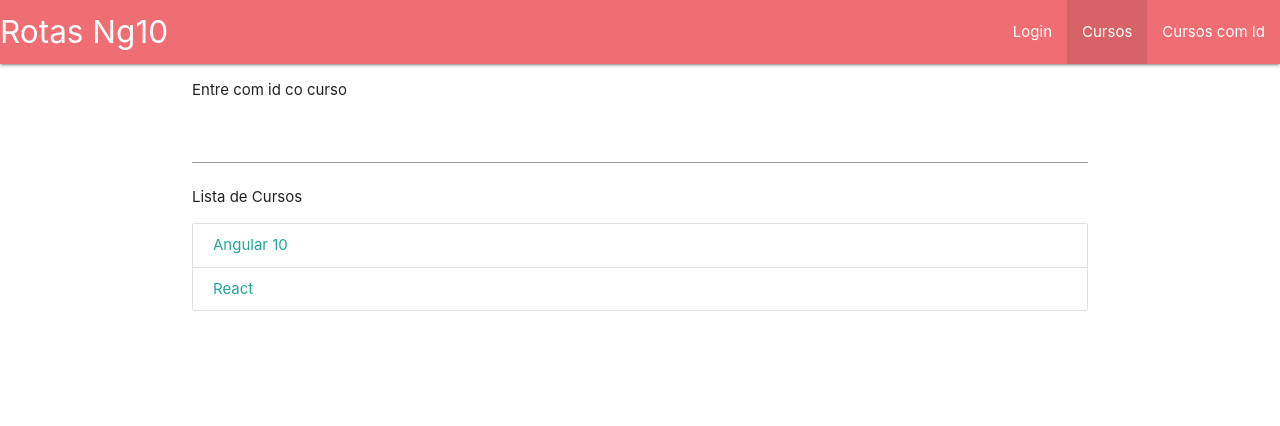
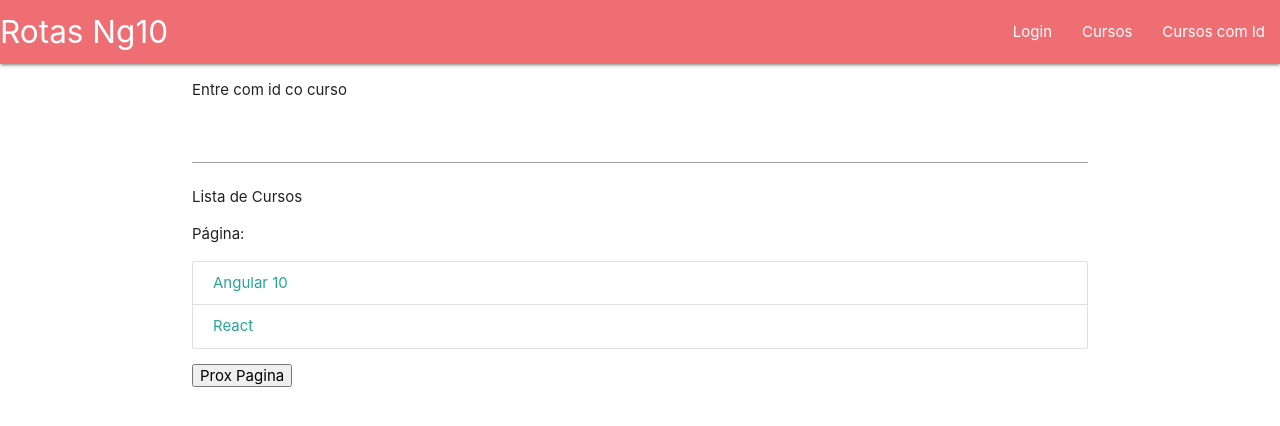
Before and after one commit to carlosinhani/angular-routes, an Angular app: page /cursos in a window 1280 px wide. Shown: the top 426 px of the page. Built offline with nearby package versions, Linux system fonts and the light colour scheme.

Commit message:
url_query

```diff
--- a/src/app/app.component.html
+++ b/src/app/app.component.html
@@ -3,7 +3,7 @@
     <a routerLink="" class="brand-logo">Rotas Ng10</a>
     <ul id="nav-mobile" class="right hide-on-med-and-down">
       <li routerLinkActive="active"><a routerLink="/login">Login</a></li>
-      <li routerLinkActive="active"><a routerLink="/cursos">Cursos</a></li>
+      <li routerLinkActive="active"><a routerLink="/cursos" [queryParams]="{pagina: 1}">Cursos</a></li>
       <li routerLinkActive="active"><a [routerLink]="['curso', idCurso.value]">Cursos com Id</a></li>
     </ul>
   </div>
--- a/src/app/cursos/cursos.component.html
+++ b/src/app/cursos/cursos.component.html
@@ -1,7 +1,7 @@
 <p>
   Lista de Cursos
 </p>
-
+<p>Página: {{ pagina }} </p>
 <div class="collection">
   <a class="collection-item"
    *ngFor="let curso of cursos"
@@ -9,3 +9,4 @@
      {{ curso.nome }}
   </a>
 </div>
+<button (click)="proximaPagina()">Prox Pagina</button>
--- a/src/app/cursos/cursos.component.ts
+++ b/src/app/cursos/cursos.component.ts
@@ -1,4 +1,8 @@
 import { Component, OnInit } from '@angular/core';
+import { ActivatedRoute, Router } from '@angular/router';
+
+import { Subscription } from 'rxjs';
+import { threadId } from 'worker_threads';
 import { CursosService } from './cursos.service';
 
 @Component({
@@ -9,11 +13,34 @@
 export class CursosComponent implements OnInit {
 
   cursos: any [];
+  pagina: number;
+  inscricao: Subscription;
 
-  constructor(private cursosService: CursosService) { }
+  constructor(
+            private cursosService: CursosService,
+            private appRoutes: ActivatedRoute,
+            private router: Router
+
+    ) { }
 
   ngOnInit(){
     this.cursos = this.cursosService.getCursos();
+
+    this.inscricao = this.appRoutes.queryParams.subscribe(
+      (queryParams: any) => {
+        this.pagina = queryParams['pagina'];
+      }
+    );
+  }
+
+  ngOnDestroy(){
+    this.inscricao.unsubscribe();
+  }
+
+  proximaPagina(){
+    // this.pagina++;
+    this.router.navigate(['/cursos'],
+     {queryParams: {'pagina': ++this.pagina}});
   }
 
 }
```
